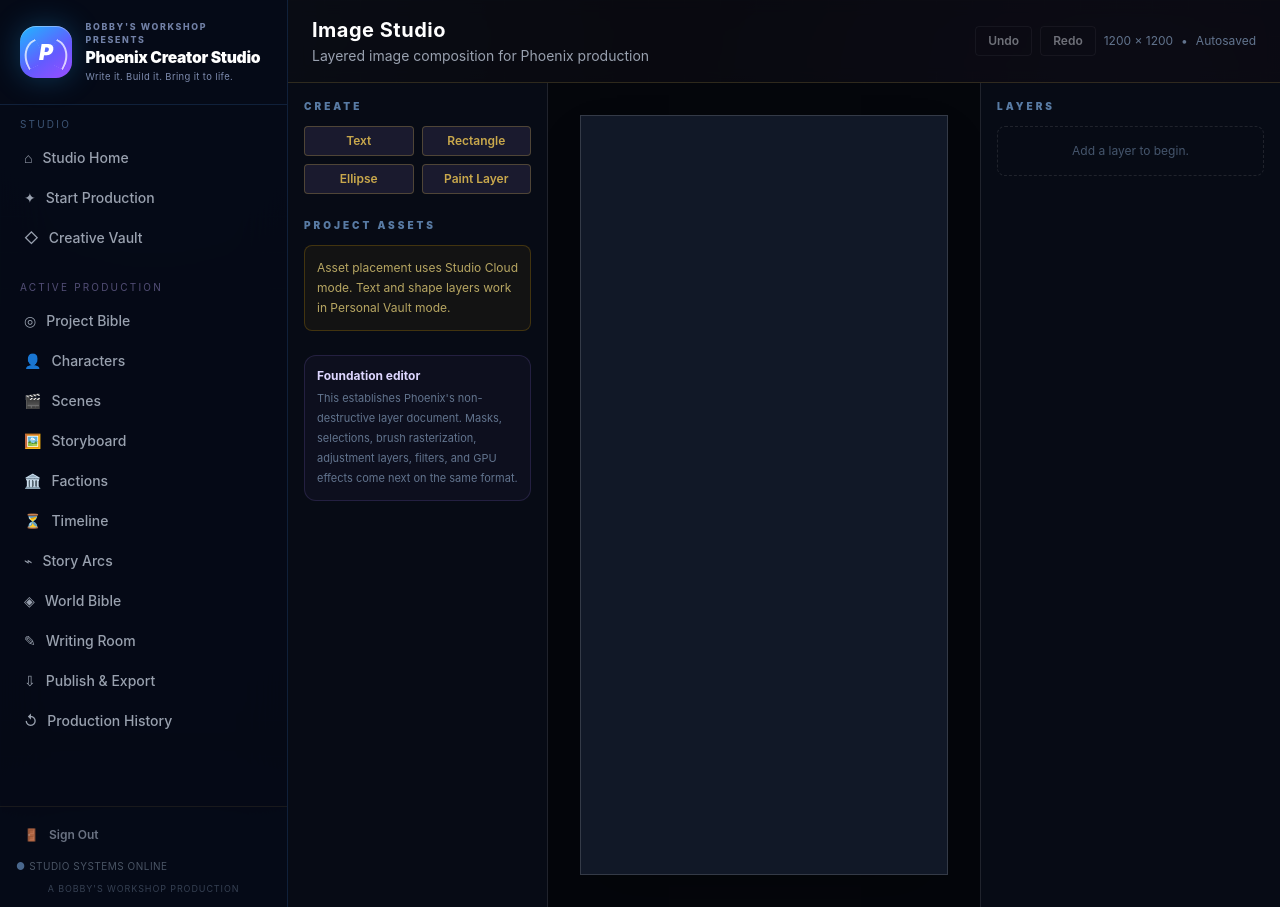
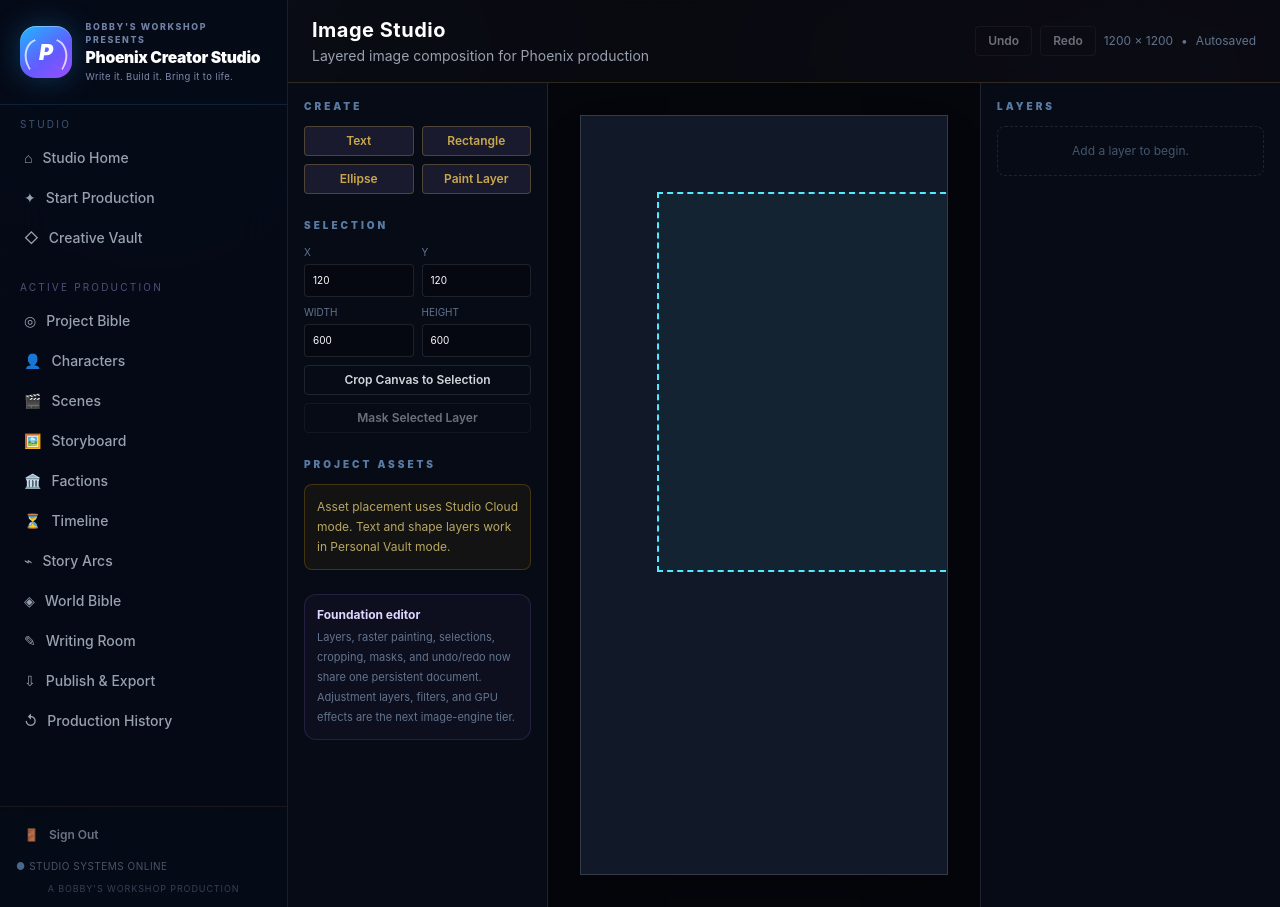
Before and after one commit to Bboy9090/SagaArchitect, a Next.js app: page /universe/1/image in a window 1280 px wide. Built offline with nearby package versions, Linux system fonts and the light colour scheme.

Commit message:
feat(image): add rectangular selection crop and layer masks

```diff
--- a/src/app/universe/[id]/image/page.tsx
+++ b/src/app/universe/[id]/image/page.tsx
@@ -47,6 +47,7 @@ export default function ImageStudioPage({ params }: ImageStudioPageProps) {
   const [brushSize, setBrushSize] = useState(24);
   const [brushOpacity, setBrushOpacity] = useState(1);
   const [eraseMode, setEraseMode] = useState(false);
+  const [selection, setSelection] = useState({ x: 120, y: 120, width: 600, height: 600 });
 
   useEffect(() => {
     let cancelled = false;
@@ -220,6 +221,61 @@ export default function ImageStudioPage({ params }: ImageStudioPageProps) {
     updateDocument(current => ({ ...current, layers: current.layers.map(layer => ordered.find(next => next.id === layer.id) || layer) }));
   };
 
+  const normalizedSelection = () => {
+    if (!document) return selection;
+    const x = Math.max(0, Math.min(selection.x, document.width - 1));
+    const y = Math.max(0, Math.min(selection.y, document.height - 1));
+    const width = Math.max(1, Math.min(selection.width, document.width - x));
+    const height = Math.max(1, Math.min(selection.height, document.height - y));
+    return { x, y, width, height };
+  };
+
+  const cropCanvasToSelection = () => {
+    if (!document) return;
+    const selected = normalizedSelection();
+    updateDocument(current => ({
+      ...current,
+      width: selected.width,
+      height: selected.height,
+      layers: current.layers.map(layer => ({
+        ...layer,
+        transform: {
+          ...layer.transform,
+          x: layer.transform.x - selected.x,
+          y: layer.transform.y - selected.y,
+        },
+      })),
+    }));
+    setSelection({ x: 0, y: 0, width: selected.width, height: selected.height });
+  };
+
+  const maskLayerToSelection = () => {
+    if (!selectedLayer) return;
+    const selected = normalizedSelection();
+    const left = Math.max(selected.x, selectedLayer.transform.x);
+    const top = Math.max(selected.y, selectedLayer.transform.y);
+    const right = Math.min(selected.x + selected.width, selectedLayer.transform.x + selectedLayer.transform.width);
+    const bottom = Math.min(selected.y + selected.height, selectedLayer.transform.y + selectedLayer.transform.height);
+    if (right <= left || bottom <= top) return;
+    patchSelectedLayer({
+      mask: {
+        x: left - selectedLayer.transform.x,
+        y: top - selectedLayer.transform.y,
+        width: right - left,
+        height: bottom - top,
+      },
+    } as Partial<PhoenixMediaLayer>);
+  };
+
+  const selectedLayerClipPath = (layer: PhoenixMediaLayer): string | undefined => {
+    if (!layer.mask) return undefined;
+    const top = Math.max(0, (layer.mask.y / layer.transform.height) * 100);
+    const left = Math.max(0, (layer.mask.x / layer.transform.width) * 100);
+    const right = Math.max(0, ((layer.transform.width - layer.mask.x - layer.mask.width) / layer.transform.width) * 100);
+    const bottom = Math.max(0, ((layer.transform.height - layer.mask.y - layer.mask.height) / layer.transform.height) * 100);
+    return `inset(${top}% ${right}% ${bottom}% ${left}%)`;
+  };
+
   if (loading || !document) {
     return (
       <Navigation>
@@ -265,6 +321,27 @@ export default function ImageStudioPage({ params }: ImageStudioPageProps) {
           </div>
 
           <div className="mt-6">
+            <p className="mb-3 text-[10px] font-black uppercase tracking-[.3em] text-blue-300/60">Selection</p>
+            <div className="grid grid-cols-2 gap-2">
+              {(['x', 'y', 'width', 'height'] as const).map(key => (
+                <label key={key} className="text-[10px] uppercase text-slate-500">{key}
+                  <input
+                    type="number"
+                    min={key === 'width' || key === 'height' ? 1 : 0}
+                    value={Math.round(selection[key])}
+                    onChange={event => setSelection(current => ({ ...current, [key]: Number(event.target.value) }))}
+                    className="mt-1 w-full rounded border border-white/10 bg-black/20 p-2 text-white"
+                  />
+                </label>
+              ))}
+            </div>
+            <div className="mt-2 grid grid-cols-1 gap-2">
+              <Button size="sm" variant="ghost" onClick={cropCanvasToSelection}>Crop Canvas to Selection</Button>
+              <Button size="sm" variant="ghost" disabled={!selectedLayer} onClick={maskLayerToSelection}>Mask Selected Layer</Button>
+            </div>
+          </div>
+
+          <div className="mt-6">
             <p className="mb-3 text-[10px] font-black uppercase tracking-[.3em] text-blue-300/60">Project Assets</p>
             {!isDbMode() ? (
               <p className="rounded-lg border border-amber-400/20 bg-amber-400/5 p-3 text-xs leading-5 text-amber-200/70">
@@ -294,8 +371,8 @@ export default function ImageStudioPage({ params }: ImageStudioPageProps) {
           <div className="mt-6 rounded-xl border border-violet-400/15 bg-violet-400/[0.04] p-3">
             <p className="text-xs font-bold text-violet-200">Foundation editor</p>
             <p className="mt-1 text-[11px] leading-5 text-slate-500">
-              This establishes Phoenix&apos;s non-destructive layer document. Masks, selections, brush rasterization,
-              adjustment layers, filters, and GPU effects come next on the same format.
+              Layers, raster painting, selections, cropping, masks, and undo/redo now share one persistent document.
+              Adjustment layers, filters, and GPU effects are the next image-engine tier.
             </p>
           </div>
         </aside>
@@ -326,6 +403,7 @@ export default function ImageStudioPage({ params }: ImageStudioPageProps) {
                   outline: selectedLayerId === layer.id ? '2px solid #60a5fa' : undefined,
                   outlineOffset: 2,
                   cursor: layer.locked ? 'not-allowed' : 'pointer',
+                  clipPath: selectedLayerClipPath(layer),
                 };
 
                 return (
@@ -387,6 +465,16 @@ export default function ImageStudioPage({ params }: ImageStudioPageProps) {
                   </button>
                 );
               })}
+              <div
+                className="pointer-events-none absolute z-[10000] border-2 border-dashed border-cyan-300 bg-cyan-300/5"
+                style={{
+                  left: normalizedSelection().x * scale,
+                  top: normalizedSelection().y * scale,
+                  width: normalizedSelection().width * scale,
+                  height: normalizedSelection().height * scale,
+                }}
+                aria-hidden="true"
+              />
             </div>
           </div>
         </main>
@@ -509,6 +597,18 @@ export default function ImageStudioPage({ params }: ImageStudioPageProps) {
                 </select>
               </label>
 
+              {selectedLayer.mask && (
+                <div className="rounded-lg border border-cyan-400/20 bg-cyan-400/5 p-3">
+                  <div className="text-[10px] font-bold uppercase tracking-wider text-cyan-300">Layer Mask Active</div>
+                  <div className="mt-1 text-[10px] text-slate-500">
+                    {Math.round(selectedLayer.mask.width)} × {Math.round(selectedLayer.mask.height)}
+                  </div>
+                  <Button size="sm" variant="ghost" className="mt-2 w-full" onClick={() => patchSelectedLayer({ mask: undefined })}>
+                    Clear Mask
+                  </Button>
+                </div>
+              )}
+
               <div className="grid grid-cols-2 gap-2">
                 <Button size="sm" variant="ghost" onClick={() => patchSelectedLayer({ visible: !selectedLayer.visible })}>
                   {selectedLayer.visible ? 'Hide' : 'Show'}
```
